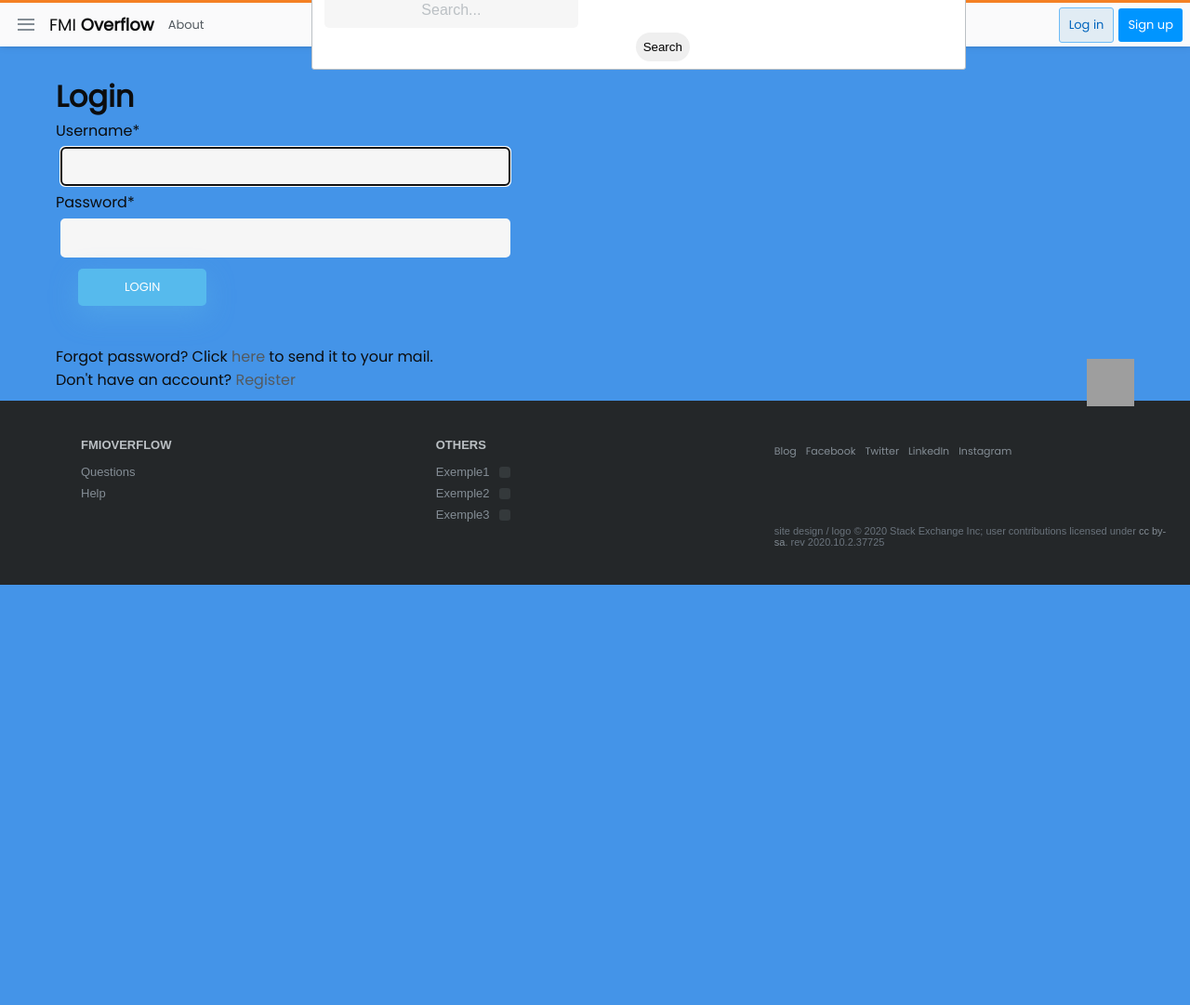
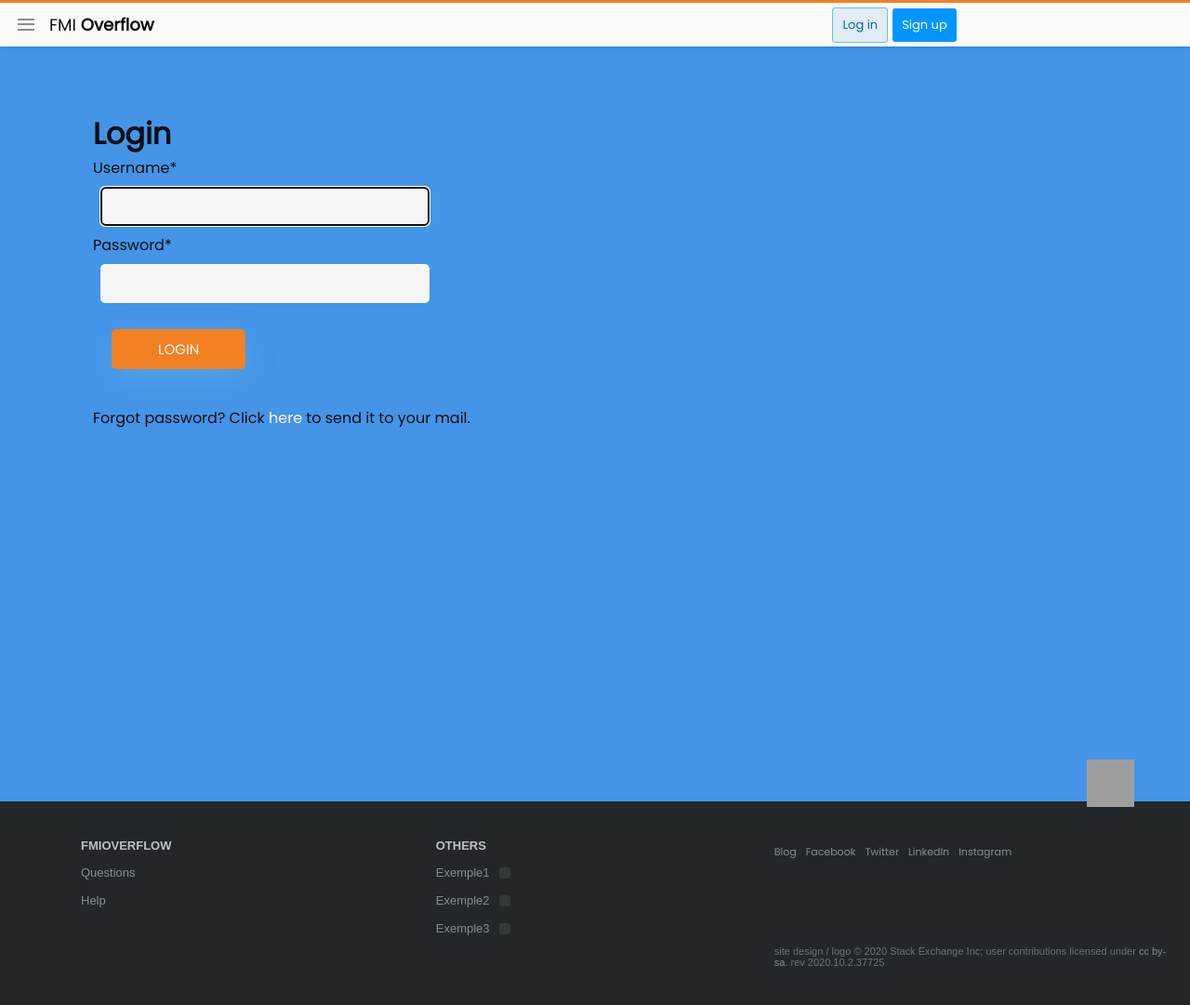
Before and after one commit to alexandra-burca/FMIOverflow, a Django app: page /login in a window 1280 px wide. Shown: the whole page at 93% size. Before the commit the page ends 629 px from the top, so only its background shows below. Run offline with Django 4.2, Linux system fonts and the light colour scheme; some libraries are stand-ins or nearby versions; grey boxes are pictures that could not be loaded.

Commit message:
forms style

```diff
--- a/stackprj/stackusers/templates/stackusers/login.html
+++ b/stackprj/stackusers/templates/stackusers/login.html
@@ -2,7 +2,7 @@
 {% load crispy_forms_tags %}
 {% block content %}
 
-<html lang="en">
+
 <head>
     <meta charset="UTF-8">
     <meta http-equiv="X-UA-Compatible" content="IE=edge">
@@ -21,10 +21,19 @@ body {
   height: 100vh;
     font-size:16px;
 }
+
+li {
+    margin-bottom: 7px;
+}
+
+.nav-search{
+    display: none;
+}
+
 /* FORM TYPOGRAPHY*/
 
 input[type=button], input[type=submit], input[type=reset]  {
-  background-color: #56baed;
+  background-color: #f48024;
     font-family: "Poppins", sans-serif;
   border: none;
   color: white;
@@ -33,7 +42,7 @@ input[type=button], input[type=submit], input[type=reset]  {
   text-decoration: none;
   display: inline-block;
   text-transform: uppercase;
-  font-size: 13px;
+  font-size: 15px;
   -webkit-box-shadow: 0 10px 30px 0 rgba(95,186,233,0.4);
   box-shadow: 0 10px 30px 0 rgba(95,186,233,0.4);
   -webkit-border-radius: 5px 5px 5px 5px;
@@ -46,7 +55,7 @@ input[type=button], input[type=submit], input[type=reset]  {
   transition: all 0.3s ease-in-out;
 }
 input[type=button]:hover, input[type=submit]:hover, input[type=reset]:hover  {
-  background-color: #39ace7;
+  background-color: #fba34a;
 }
 
 input[type=button]:active, input[type=submit]:active, input[type=reset]:active  {
@@ -60,13 +69,13 @@ input[type=text], input[type=email], input[type=password] {
   background-color: #f6f6f6;
   border: none;
   color: #0d0d0d;
-  padding: 10px 32px;
-  text-align: center;
+  padding: 10px;
+  text-align: left;
   text-decoration: none;
   display: inline-block;
   font-size: 16px;
-  margin: 5px;
-  width: 40%;
+  margin: 8px;
+  width: 30%;
   border: 2px solid #f6f6f6;
   -webkit-transition: all 0.5s ease-in-out;
   -moz-transition: all 0.5s ease-in-out;
@@ -76,26 +85,24 @@ input[type=text], input[type=email], input[type=password] {
   -webkit-border-radius: 5px 5px 5px 5px;
   border-radius: 5px 5px 5px 5px;
 }
-
     </style>
 
 </head>
 
 <body>
 
-  <form action="" method="post" style="margin-top:70px; margin-left:50px;padding:10px;">
+  <form action="" method="post" style="margin-top:120px; margin-left:100px;margin-bottom:400px;">
       <h1>Login</h1>
     {% csrf_token %}
-    <table>
+
         {{ form|crispy }}
-            <tr>
-            <td></td>
-            <td><input type="submit" class="fadeIn fourth" name="submit" value="Login" /></td>
-            </tr>
-    </table>
-    <p> Forgot password? Click <a class="" href=""> here </a> to send it to your mail. </p>
-    <p> Don't have an account? <a class="button" href="register"> Register </a> </p>
+
+            <input style="margin-top:20px" type="submit" class="fadeIn fourth" name="submit" value="Login" />
+      <ul>
+        <li> Forgot password? Click <a style="color:#fff" class="" href=""> here </a> to send it to your mail. </li>
+      </ul>
+
   </form>
 </body>
-</html>
+
 {% endblock %}
--- a/stackprj/static/main.css
+++ b/stackprj/static/main.css
@@ -451,7 +451,7 @@
     background-image: url("https://cdn.sstatic.net/Img/home/illo-hero-full.svg?v=e2018a5f9272");
     background-repeat: no-repeat;
     background-position: top center;
-    background-color: #4172e4;
+    background-color: #4b95f4;
     height: 80vh;
     display: flex;
     justify-content: center;
--- a/stackprj/templates/base.html
+++ b/stackprj/templates/base.html
@@ -27,13 +27,9 @@
                     <div class="line"></div>
                 </div>
                 <div class="nav-dropdown-menu">
-                    <a href="#" class="current-link">Home</a>
-                    <h5>Public</h5>
+
                     <ul class="nav-ul">
-                        <li class="nav-item">
-                            <i class="fas fa-globe-europe"></i>
-                            <a href="" class="nav-link">FMIOverflow</a>
-                        </li>
+                        <li class="nav-item"><a href="#" class="current-link">Home</a></li>
                         <li class="nav-item"><a href="#" class="nav-link">Tags</a></li>
                         <li class="nav-item"><a href="#" class="nav-link">Users</a></li>
                     </ul>
@@ -45,11 +41,7 @@
             <!-- <div class="nav-icon-text">stack <span class="nav-bold-text">overflow</span> -->
 
         </div>
-        <div class="nav-base-links">
-            <ul>
-                <li><a href="/about">About</a></li>
-            </ul>
-        </div>
+
         <div class="nav-search" style="margin-left:100px; margin-right:100px">
             <div class="search-container">
                 <i class="fas fa-search"></i>
--- a/stackprj/templates/home.html
+++ b/stackprj/templates/home.html
@@ -7,7 +7,7 @@
             A product that empowers developers and connect them to solutions that enable productivity, growth, and discovery.
         </p>
         <div class="hero-options">
-            <a href="#" class="btn btn-developers" style="margin-left: 5px;">Latest Questions</a>
+            <a href="questions" class="btn btn-developers" style="margin-left: 5px;">Latest Questions</a>
 
         </div>
     </div>
```
Also changed, not shown: stackprj/stackbase/templates/stackbase/question_list.html (+4 -4 lines), stackprj/stackusers/templates/stackusers/register.html (+17 -15 lines), stackprj/db.sqlite3.
